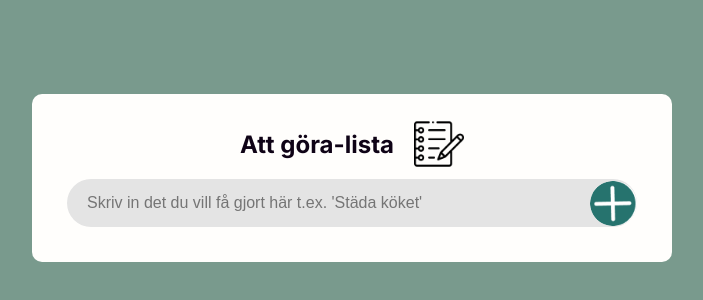
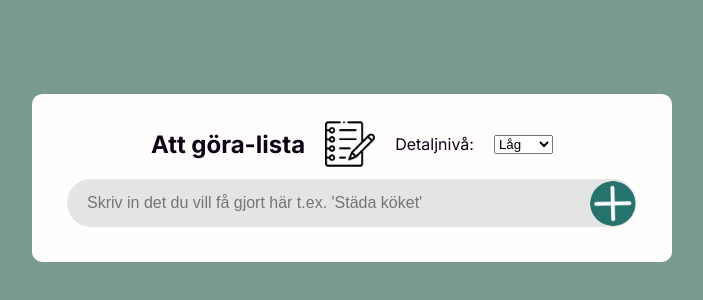
Before and after one commit to PU-MEriksson/ToDoHelper, a website: page frontend/index.html in a window 1280 px wide. Shown: the part 222-522 px from the top of the page, without its empty margins (288-991 px from the left). Drawn offline with Linux system fonts and the light colour scheme.

Commit message:
Added drop down menu for details

```diff
--- a/frontend/index.html
+++ b/frontend/index.html
@@ -26,6 +26,13 @@
             alt="Bild på en anteckningsbok"
             height="50px"
           />
+          <!-- Nivån på hur detaljerat svaret ska vara -->
+          <label for="detailed">Detaljnivå:</label>
+          <select id="detailed">
+            <option value="low">Låg</option>
+            <option value="medium">Medel</option>
+            <option value="high">Hög</option>
+          </select>
         </div>
         <div class="to-do-body">
           <input
```
